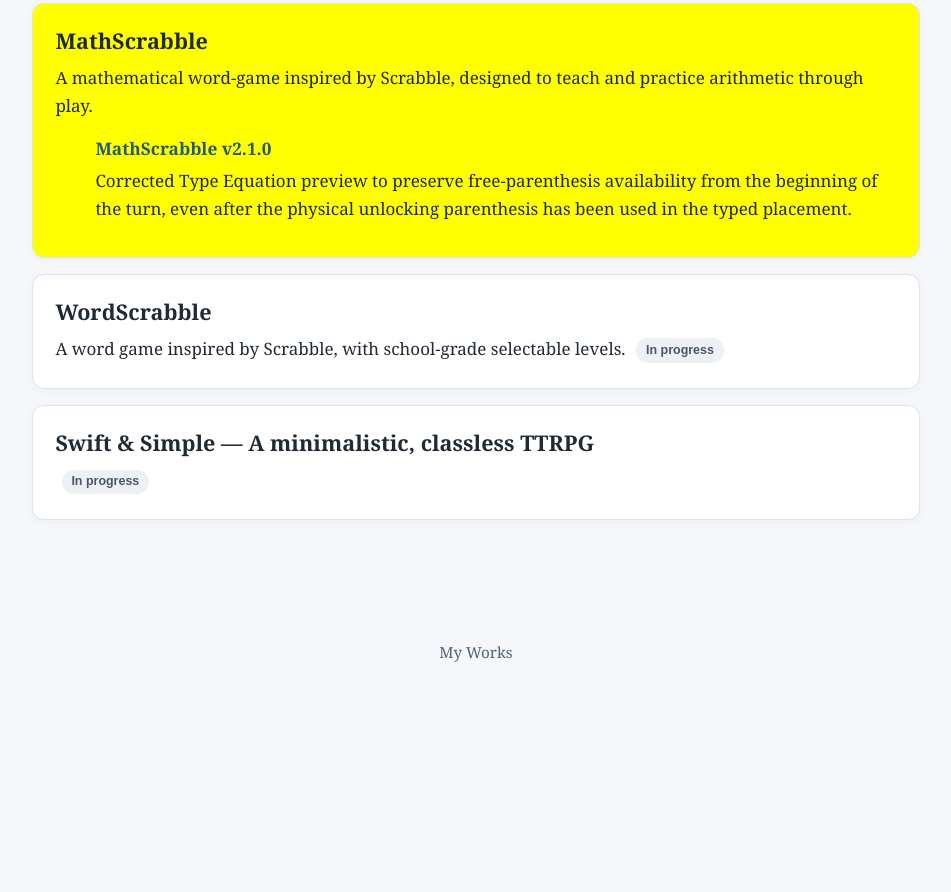
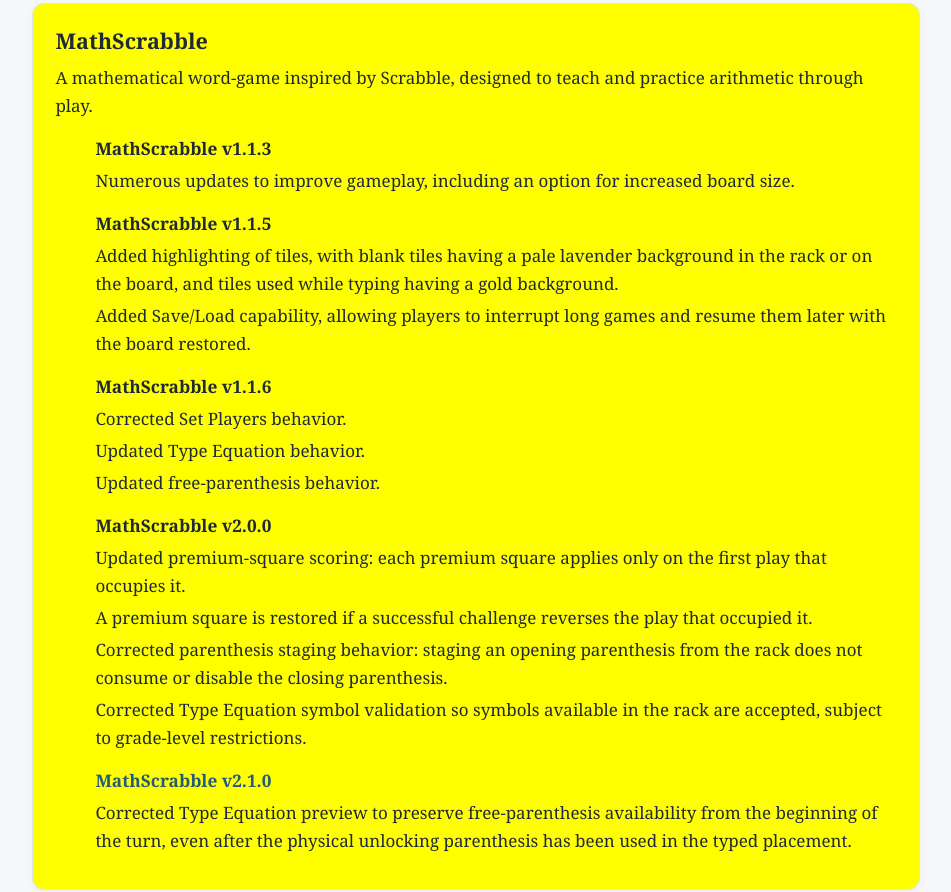
Before and after one commit to jeffmayes-jpg/My-Works, a plain HTML site: page index.html in a window 1280 px wide. Shown: the part 1942-2834 px from the top of the page, without its empty margins (164-1115 px from the left). Before the commit the page ends 2631 px from the top, so only its background shows below. Drawn offline with Linux system fonts and the light colour scheme.

Commit message:
Restore MathScrabble version history without old links

```diff
--- a/index.html
+++ b/index.html
@@ -69,6 +69,28 @@ footer{text-align:center;color:var(--muted);padding:1.5rem;font-size:.95rem}a{ov
 <p>A mathematical word-game inspired by Scrabble, designed to teach and practice arithmetic through play.</p>
 <div class="versions">
 <div class="version">
+<h3>MathScrabble v1.1.3</h3>
+<p>Numerous updates to improve gameplay, including an option for increased board size.</p>
+</div>
+<div class="version">
+<h3>MathScrabble v1.1.5</h3>
+<p>Added highlighting of tiles, with blank tiles having a pale lavender background in the rack or on the board, and tiles used while typing having a gold background.</p>
+<p>Added Save/Load capability, allowing players to interrupt long games and resume them later with the board restored.</p>
+</div>
+<div class="version">
+<h3>MathScrabble v1.1.6</h3>
+<p>Corrected Set Players behavior.</p>
+<p>Updated Type Equation behavior.</p>
+<p>Updated free-parenthesis behavior.</p>
+</div>
+<div class="version">
+<h3>MathScrabble v2.0.0</h3>
+<p>Updated premium-square scoring: each premium square applies only on the first play that occupies it.</p>
+<p>A premium square is restored if a successful challenge reverses the play that occupied it.</p>
+<p>Corrected parenthesis staging behavior: staging an opening parenthesis from the rack does not consume or disable the closing parenthesis.</p>
+<p>Corrected Type Equation symbol validation so symbols available in the rack are accepted, subject to grade-level restrictions.</p>
+</div>
+<div class="version">
 <h3><a href="https://jeffmayes-jpg.github.io/MathScrabble-Downloads/">MathScrabble v2.1.0</a></h3>
 <p>Corrected Type Equation preview to preserve free-parenthesis availability from the beginning of the turn, even after the physical unlocking parenthesis has been used in the typed placement.</p>
 </div>
```
